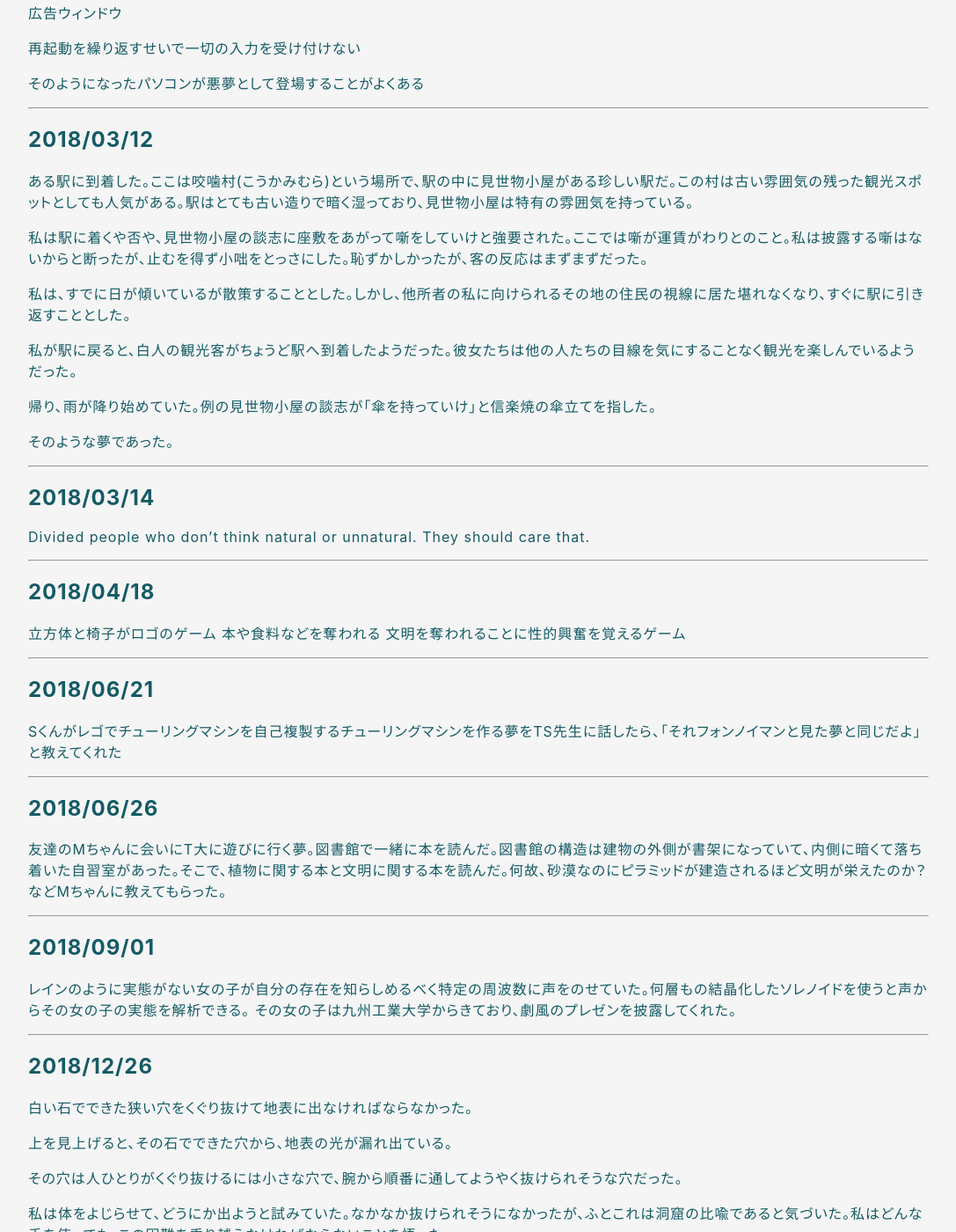
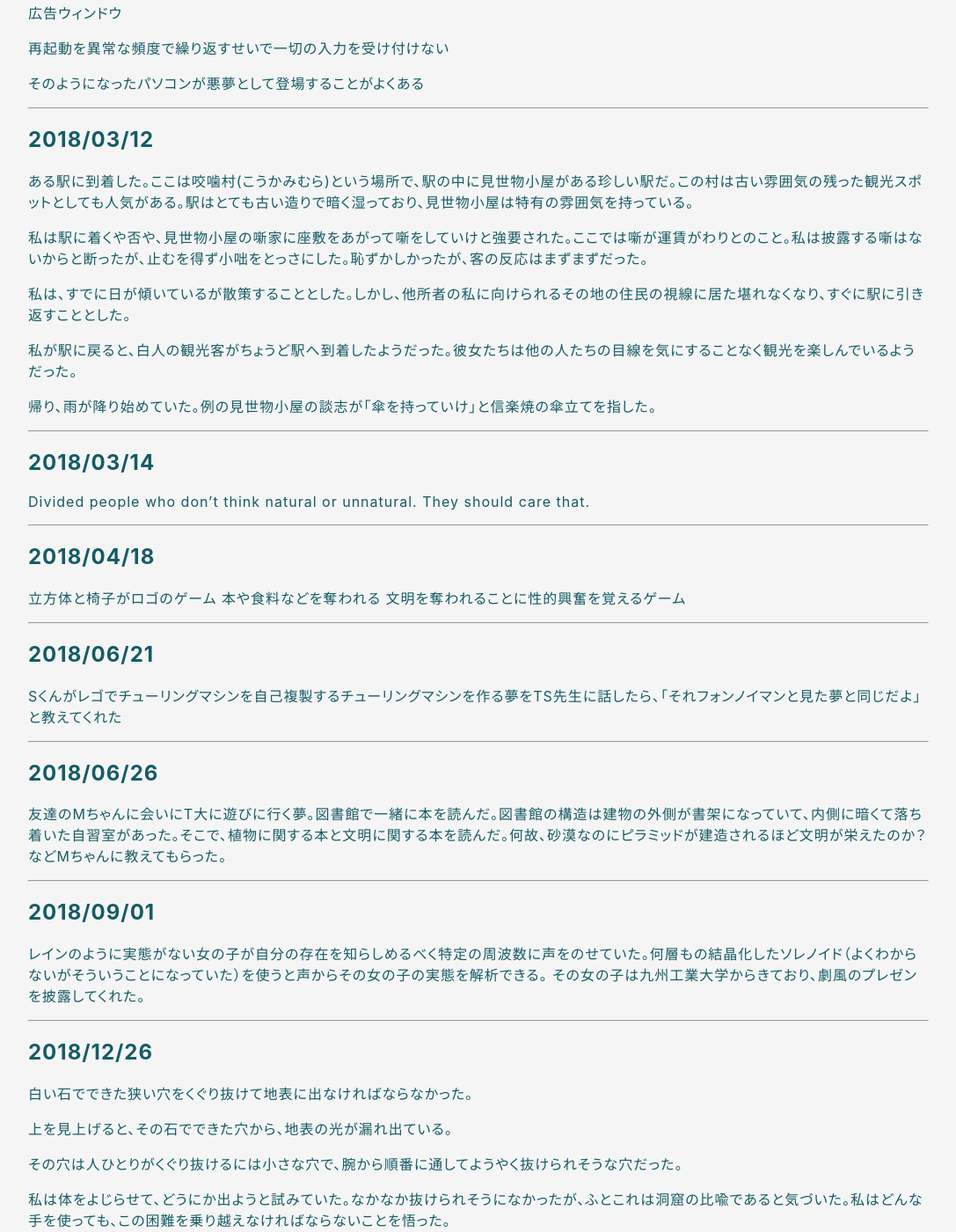
Before and after one commit to hihumi-riku/hihumi-riku.github.io, a Jekyll site: the page built from _posts/2019-01-25-dream_2018.md, in a window 1280 px wide and 1400 px high, scrolled down 653 px. Shown: the whole window at 88% size, without its empty margins (96-1183 px from the left). Built offline with Jekyll 4.4.1, drawn with Linux system fonts in a browser that asks for light colours; some of the changed text lies outside the part shown.

Commit message:
Update 2019-01-25-dream_2018.md

```diff
--- a/_posts/2019-01-25-dream_2018.md
+++ b/_posts/2019-01-25-dream_2018.md
@@ -17,7 +17,7 @@ title: 2018年の夢日記
 <a id="2"></a>
 <a href="#2"></a>
 ## 2018/03/01
-戦争が始まる直前、奇形の子を持つ親がその子供も出兵させたいとごねたため、危険ななか軍服を届けてあげた夢
+戦争が始まる直前、奇形の子を持つ親がその子供も出兵させたいとごねたため、危険ななか私がその子の軍服を届けてあげた夢
 
 
 ---
@@ -28,7 +28,7 @@ title: 2018年の夢日記
 
 広告ウィンドウ
 
-再起動を繰り返すせいで一切の入力を受け付けない
+再起動を異常な頻度で繰り返すせいで一切の入力を受け付けない
 
 そのようになったパソコンが悪夢として登場することがよくある
 
@@ -39,15 +39,13 @@ title: 2018年の夢日記
 ## 2018/03/12
 ある駅に到着した。ここは咬噛村(こうかみむら)という場所で、駅の中に見世物小屋がある珍しい駅だ。この村は古い雰囲気の残った観光スポットとしても人気がある。駅はとても古い造りで暗く湿っており、見世物小屋は特有の雰囲気を持っている。
 
-私は駅に着くや否や、見世物小屋の談志に座敷をあがって噺をしていけと強要された。ここでは噺が運賃がわりとのこと。私は披露する噺はないからと断ったが、止むを得ず小咄をとっさにした。恥ずかしかったが、客の反応はまずまずだった。
+私は駅に着くや否や、見世物小屋の噺家に座敷をあがって噺をしていけと強要された。ここでは噺が運賃がわりとのこと。私は披露する噺はないからと断ったが、止むを得ず小咄をとっさにした。恥ずかしかったが、客の反応はまずまずだった。
 
 私は、すでに日が傾いているが散策することとした。しかし、他所者の私に向けられるその地の住民の視線に居た堪れなくなり、すぐに駅に引き返すこととした。
 
 私が駅に戻ると、白人の観光客がちょうど駅へ到着したようだった。彼女たちは他の人たちの目線を気にすることなく観光を楽しんでいるようだった。
 
 帰り、雨が降り始めていた。例の見世物小屋の談志が「傘を持っていけ」と信楽焼の傘立てを指した。
-
-そのような夢であった。
 
 ---
 <a id="5"></a>
@@ -80,7 +78,7 @@ Sくんがレゴでチューリングマシンを自己複製するチューリ
 <a id="9"></a>
 <a href="#9"></a>
 ## 2018/09/01
-レインのように実態がない女の子が自分の存在を知らしめるべく特定の周波数に声をのせていた。何層もの結晶化したソレノイドを使うと声からその女の子の実態を解析できる。
+レインのように実態がない女の子が自分の存在を知らしめるべく特定の周波数に声をのせていた。何層もの結晶化したソレノイド（よくわからないがそういうことになっていた）を使うと声からその女の子の実態を解析できる。
 その女の子は九州工業大学からきており、劇風のプレゼンを披露してくれた。
 
 ---
```
